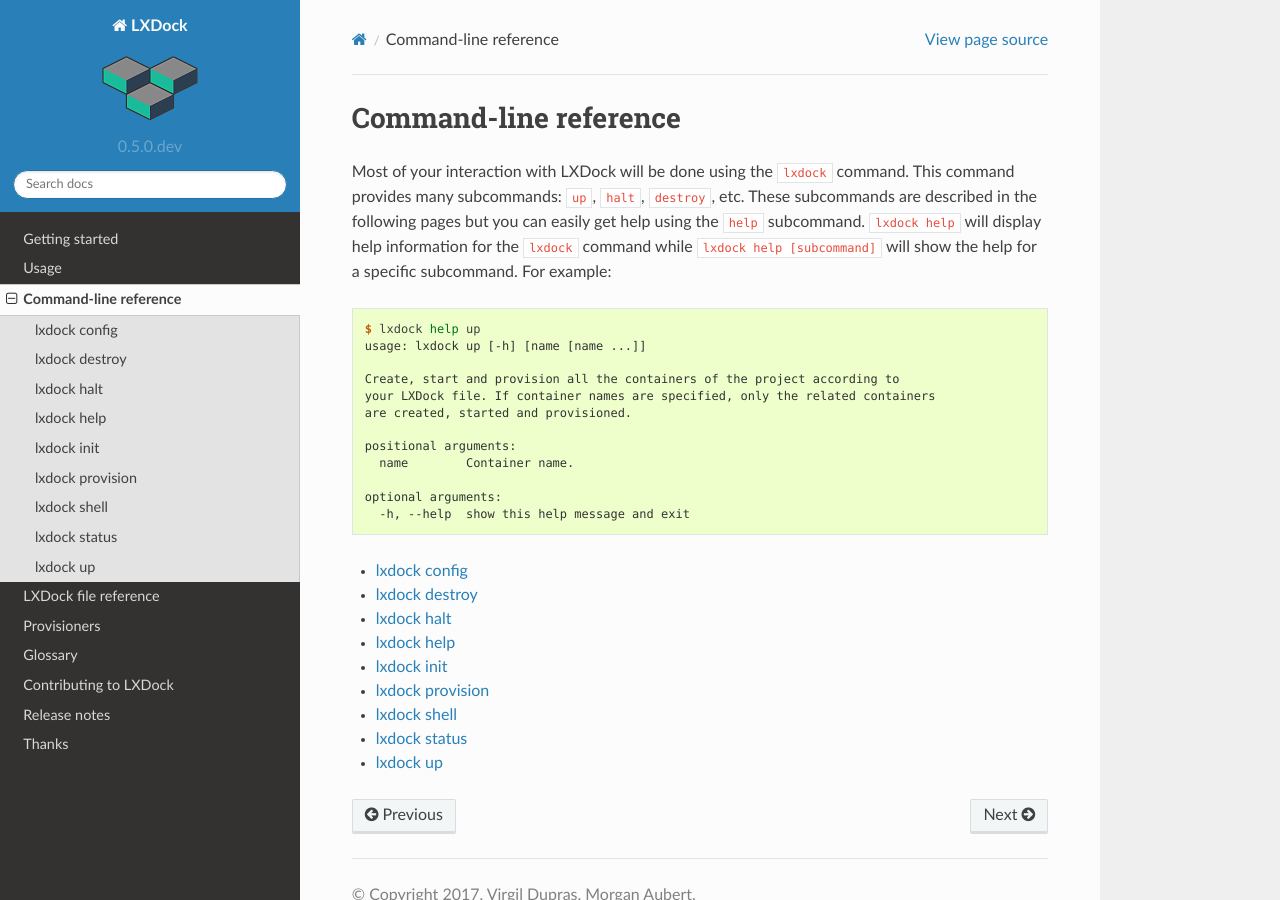
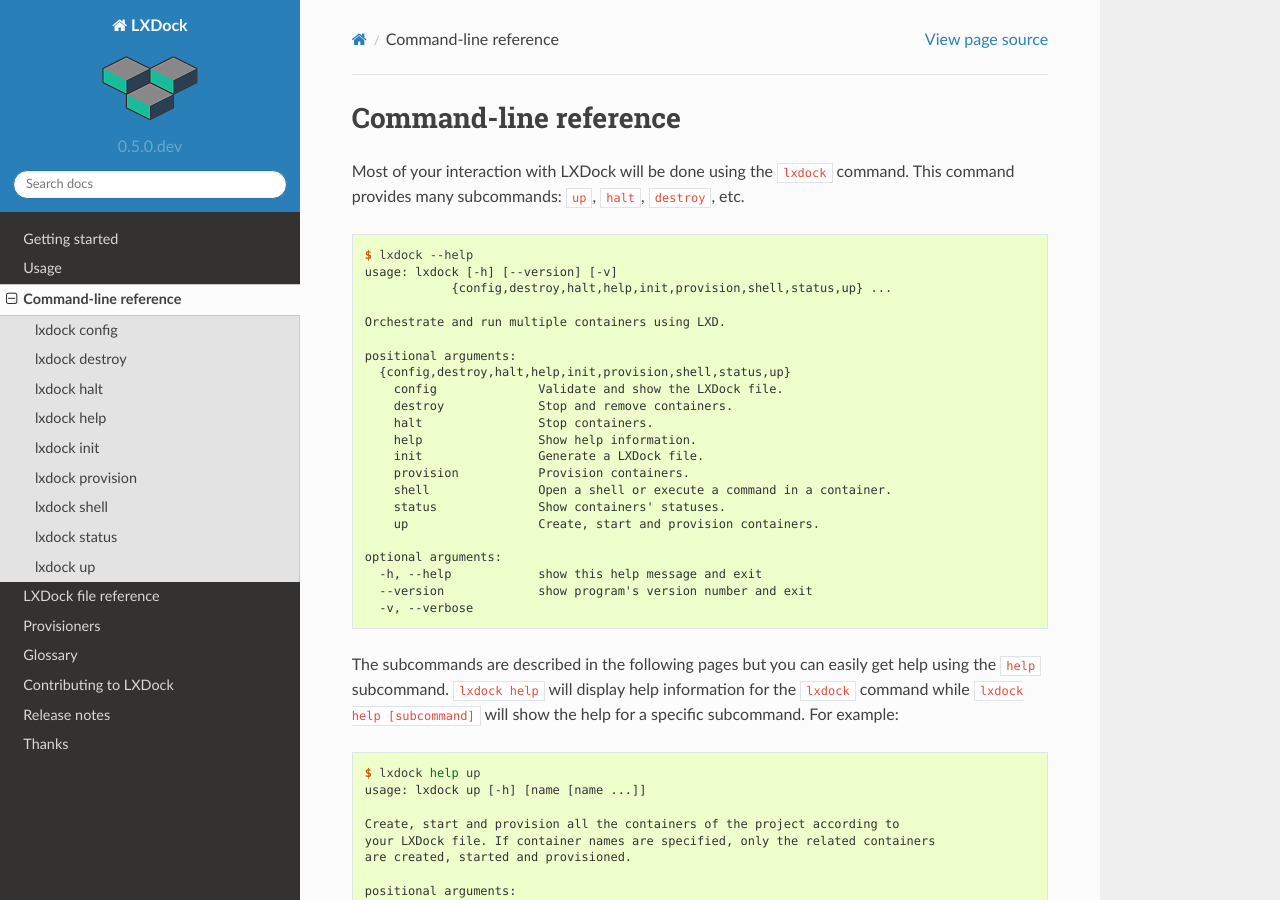
Before and after one commit to lxdock/lxdock, a Sphinx documentation site: the page built from docs/cli/index.rst, in a window 1280 px wide and 900 px high. Built offline with Sphinx 7.4.7 and the Read the Docs theme 2.0.0, drawn with Linux system fonts in a browser that asks for light colours.

Commit message:
Update CLI documentation with generic help

```diff
--- a/docs/cli/index.rst
+++ b/docs/cli/index.rst
@@ -1,8 +1,36 @@
 Command-line reference
 ======================
 
-Most of your interaction with LXDock will be done using the ``lxdock`` command. This command provides
-many subcommands: ``up``, ``halt``, ``destroy``, etc. These subcommands are described in the
+Most of your interaction with LXDock will be done using the ``lxdock`` command.
+This command provides many subcommands:
+``up``, ``halt``, ``destroy``, etc.
+
+.. code-block:: console
+
+  $ lxdock --help
+  usage: lxdock [-h] [--version] [-v]
+              {config,destroy,halt,help,init,provision,shell,status,up} ...
+
+  Orchestrate and run multiple containers using LXD.
+
+  positional arguments:
+    {config,destroy,halt,help,init,provision,shell,status,up}
+      config              Validate and show the LXDock file.
+      destroy             Stop and remove containers.
+      halt                Stop containers.
+      help                Show help information.
+      init                Generate a LXDock file.
+      provision           Provision containers.
+      shell               Open a shell or execute a command in a container.
+      status              Show containers' statuses.
+      up                  Create, start and provision containers.
+
+  optional arguments:
+    -h, --help            show this help message and exit
+    --version             show program's version number and exit
+    -v, --verbose
+
+The subcommands are described in the
 following pages but you can easily get help using the ``help`` subcommand. ``lxdock help`` will
 display help information for the ``lxdock`` command while ``lxdock help [subcommand]`` will show the
 help for a specific subcommand. For example:
```
